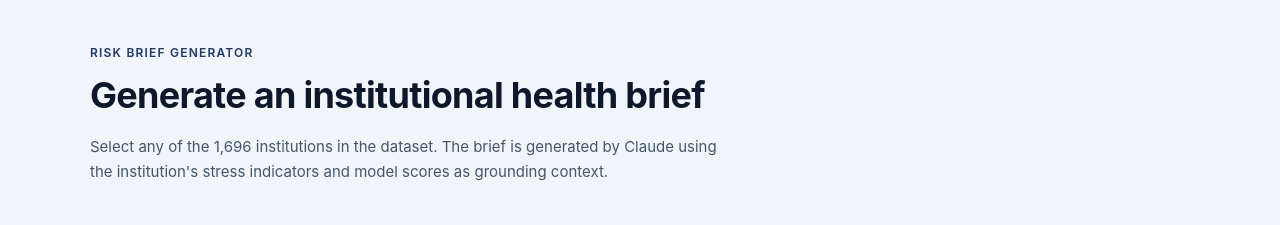
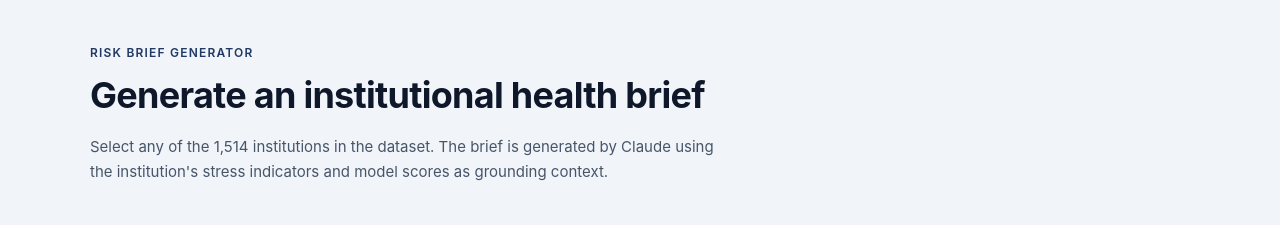
Before and after one commit to ecoulter350/institutional-risk-index, a Next.js app: page / in a window 1280 px wide. Shown: the part 2220-2445 px from the top of the page. Built offline with nearby package versions, Linux system fonts and the light colour scheme.

Commit message:
Update Generator.js

```diff
--- a/components/Generator.js
+++ b/components/Generator.js
@@ -210,7 +210,7 @@ export default function Generator({ selectedInstitution }) {
           <p style={{
             fontSize: 15, color: 'var(--text-secondary)', lineHeight: 1.7,
           }}>
-            Select any of the 1,696 institutions in the dataset. The brief is
+            Select any of the 1,514 institutions in the dataset. The brief is
             generated by Claude using the institution's stress indicators and
             model scores as grounding context.
           </p>
@@ -365,7 +365,7 @@ export default function Generator({ selectedInstitution }) {
                     stressed={selected.avg_operating_margin !== null && selected.avg_operating_margin < -0.504} />
                   <IndicatorRow label="Tuition dependency"
                     value={fmt(selected.avg_tuition_dep)}
-                    threshold=">90.0%"
+                    threshold=">50.9%"
                     stressed={selected.avg_tuition_dep !== null && selected.avg_tuition_dep > 0.900} />
                   <div style={{
                     display: 'flex', justifyContent: 'space-between',
```
